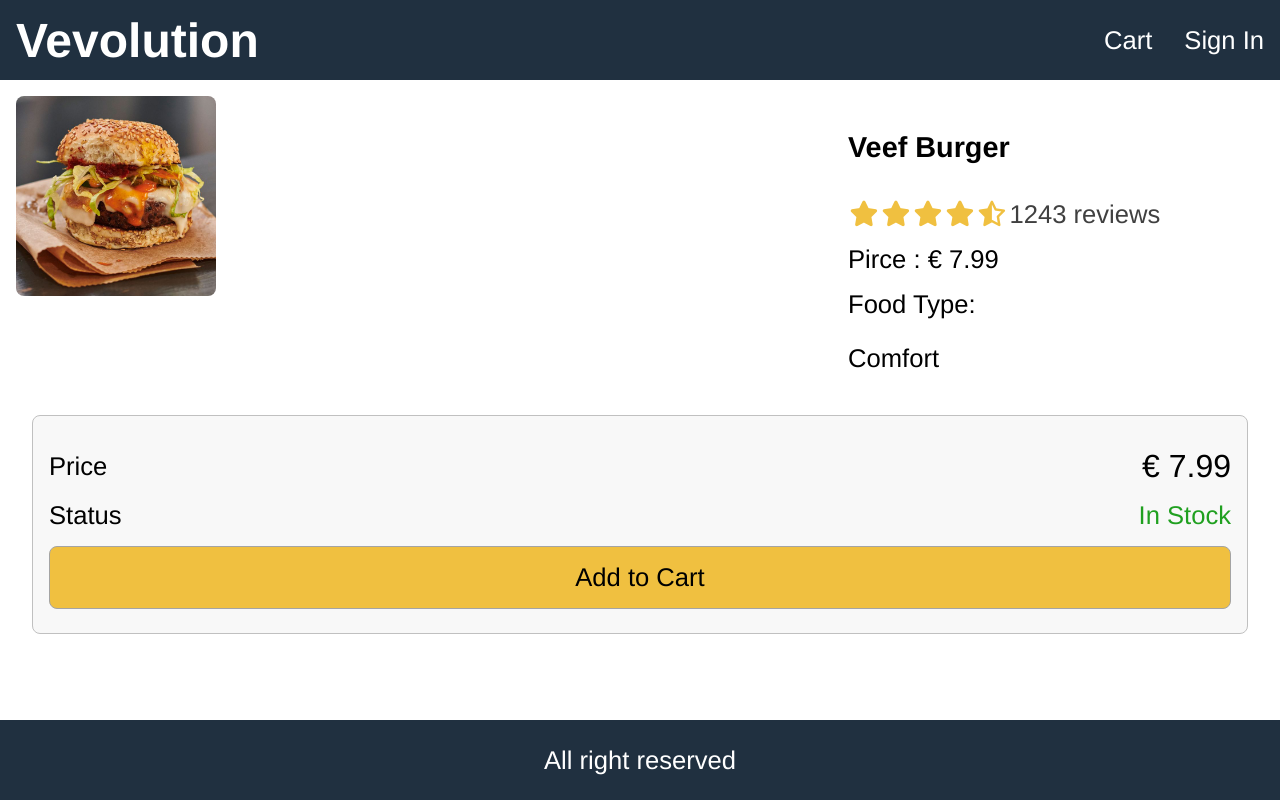
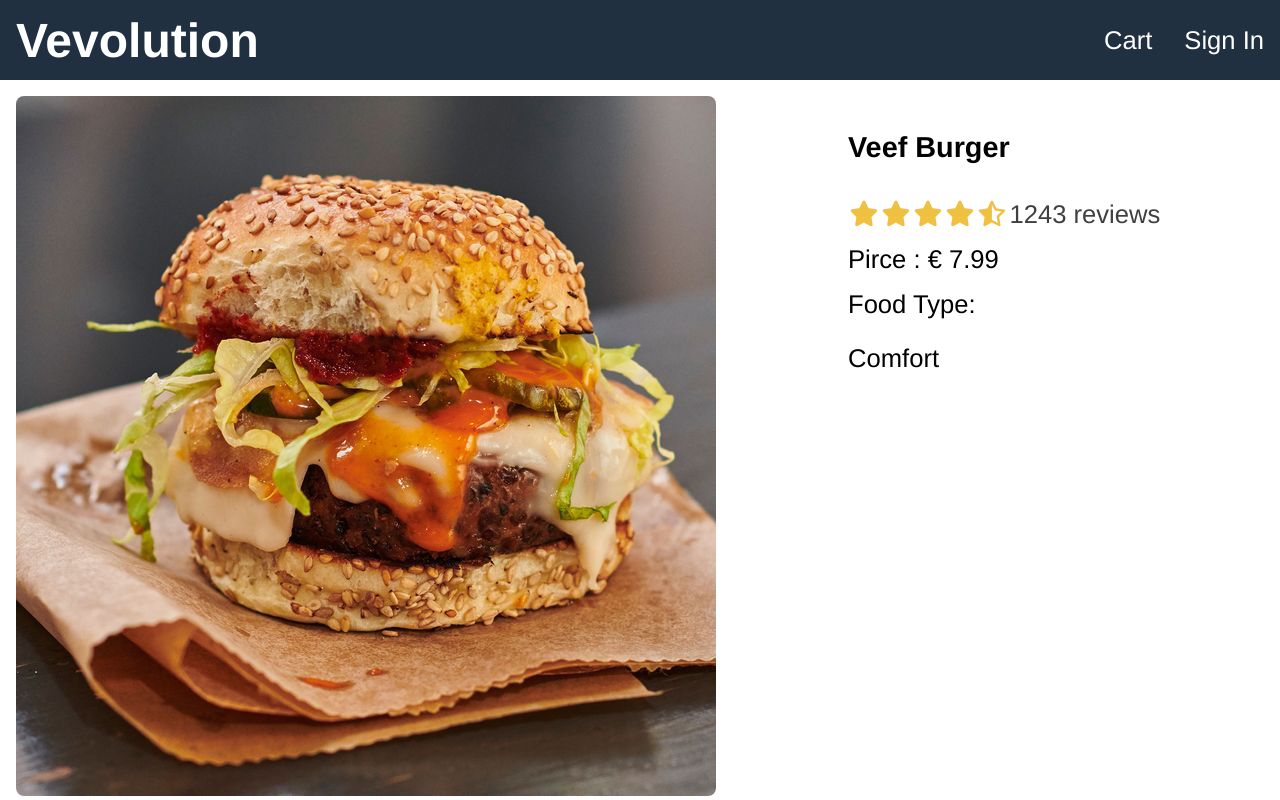
Before and after one commit to goswamiarnab/vevolution, a React (Create React App) app: page /product/1 in a window 1280 px wide. Shown: the top 800 px of the page. Built offline with nearby package versions, Linux system fonts and the light colour scheme.

Commit message:
add image styling

```diff
--- a/src/components/Product.js
+++ b/src/components/Product.js
@@ -5,7 +5,7 @@
   return (
     <div key={product._id} className="card">
       <a href={`/product/${product._id}`}>
-        <img className="medium" src={product.image} alt={product.name} />
+        <img className="front" src={product.image} alt={product.name} />
       </a>
       <div className="card-body">
         <a href={`/product/${product._id}`}>
--- a/src/index.css
+++ b/src/index.css
@@ -114,16 +114,30 @@
 /* Image */
 img {
   border-radius: 0.5rem;
-  max-height: 350px;
-  max-width: 200px;
   object-fit: cover;
 }
+
 img.medium {
   max-width: 29rem;
   width: 100%;
 }
+
 img.large {
   width: 100%;
+}
+
+.front {
+  border-radius: 0.5rem;
+  height: 350px;
+  width: 350px;
+  object-fit: cover;
+}
+
+img.ps {
+  max-width: 100%;
+  max-height: auto;
+  object-fit: cover;
+  border-radius: 0.5rem;
 }
 
 /* Card */
--- a/src/screens/ProductScreen.js
+++ b/src/screens/ProductScreen.js
@@ -14,7 +14,7 @@
       {/* <Link to="/">Back to the result</Link> */}
       <div className="row top">
         <div className="col-2">
-          <img className="large" src={product.image} alt={product.name}></img>
+          <img className="ps" src={product.image} alt={product.name}></img>
         </div>
         <div className="col-1">
           <ul>
```
